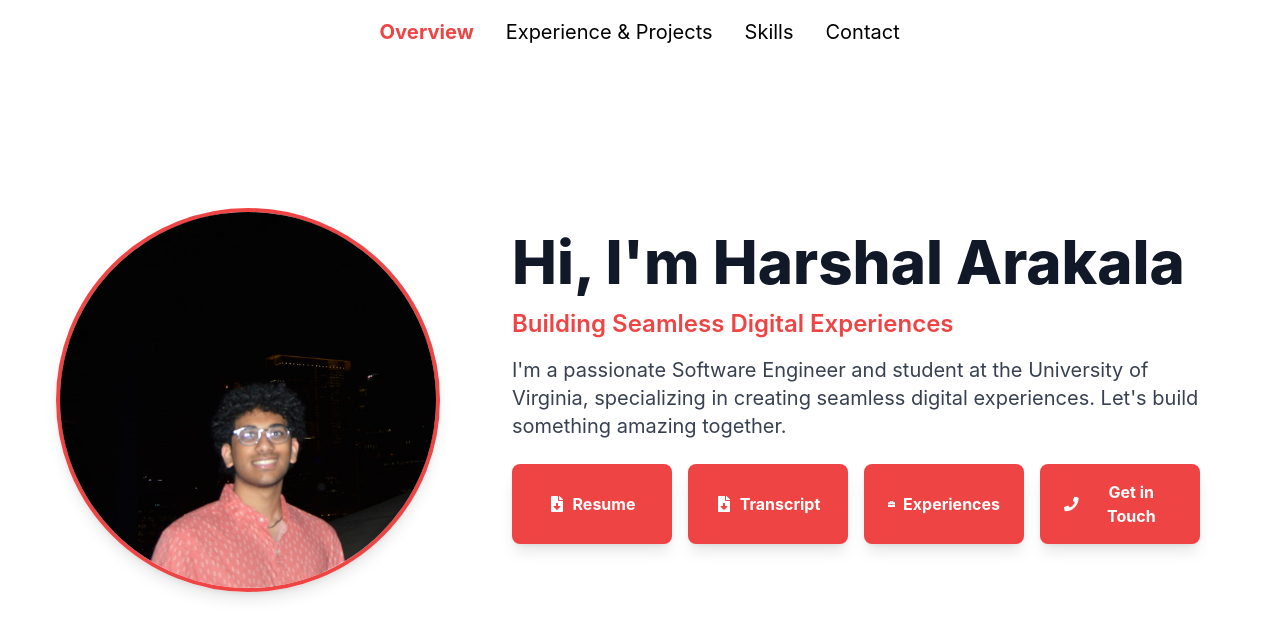
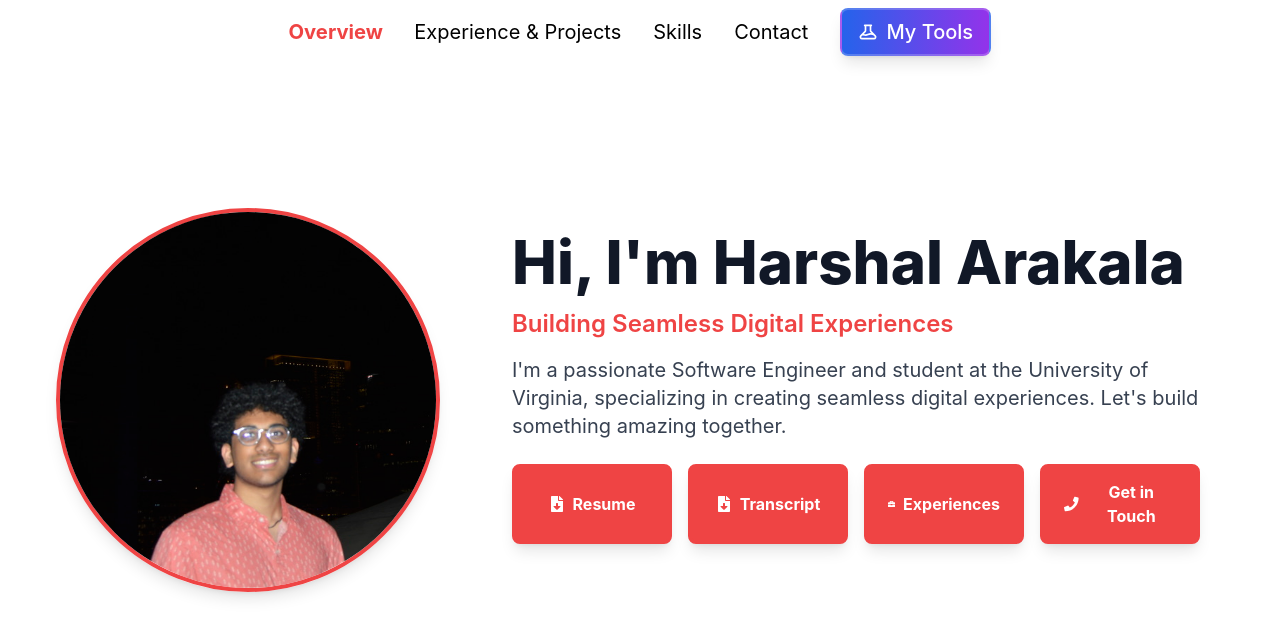
Before and after one commit to harshalarakala/personalwebsite, a React (Create React App) app: page / in a window 1280 px wide. Shown: the top 638 px of the page. Built offline with nearby package versions, Linux system fonts and the light colour scheme.

Commit message:
Add My Tools button to navigation menu

```diff
--- a/src/client/components/NavBar.tsx
+++ b/src/client/components/NavBar.tsx
@@ -142,6 +142,19 @@ const NavBar: React.FC = () => {
                     >
                         Contact
                     </li>
+                    <li className="w-full lg:w-auto py-4 lg:py-0 flex justify-center lg:justify-start">
+                        <a
+                            href="https://utilities.harshalarakala.com"
+                            target="_blank"
+                            rel="noopener noreferrer"
+                            className="lg:inline-flex lg:items-center lg:gap-2 lg:px-4 lg:py-2 lg:bg-gradient-to-r lg:from-blue-600 lg:to-purple-600 lg:hover:from-blue-700 lg:hover:to-purple-700 lg:text-white lg:rounded-lg lg:shadow-lg lg:hover:shadow-xl lg:transition-all lg:duration-300 lg:transform lg:hover:scale-105 lg:border-2 lg:border-white/20 lg:backdrop-blur-sm w-full text-center text-xl py-4 lg:py-0 text-black hover:underline hover:text-red-500 transition-all duration-300"
+                        >
+                            <svg className="hidden lg:block w-5 h-5" fill="none" stroke="currentColor" viewBox="0 0 24 24">
+                                <path strokeLinecap="round" strokeLinejoin="round" strokeWidth={2} d="M19.428 15.428a2 2 0 00-1.022-.547l-2.387-.477a6 6 0 00-3.86.517l-.318.158a6 6 0 01-3.86.517L6.05 15.21a2 2 0 00-1.806.547M8 4h8l-1 1v5.172a2 2 0 00.586 1.414l5 5c1.26 1.26.367 3.414-1.415 3.414H4.828c-1.782 0-2.674-2.154-1.414-3.414l5-5A2 2 0 009 10.172V5L8 4z" />
+                            </svg>
+                            <span className="font-medium">My Tools</span>
+                        </a>
+                    </li>
                 </ul>
             </nav>
         </div>
```
